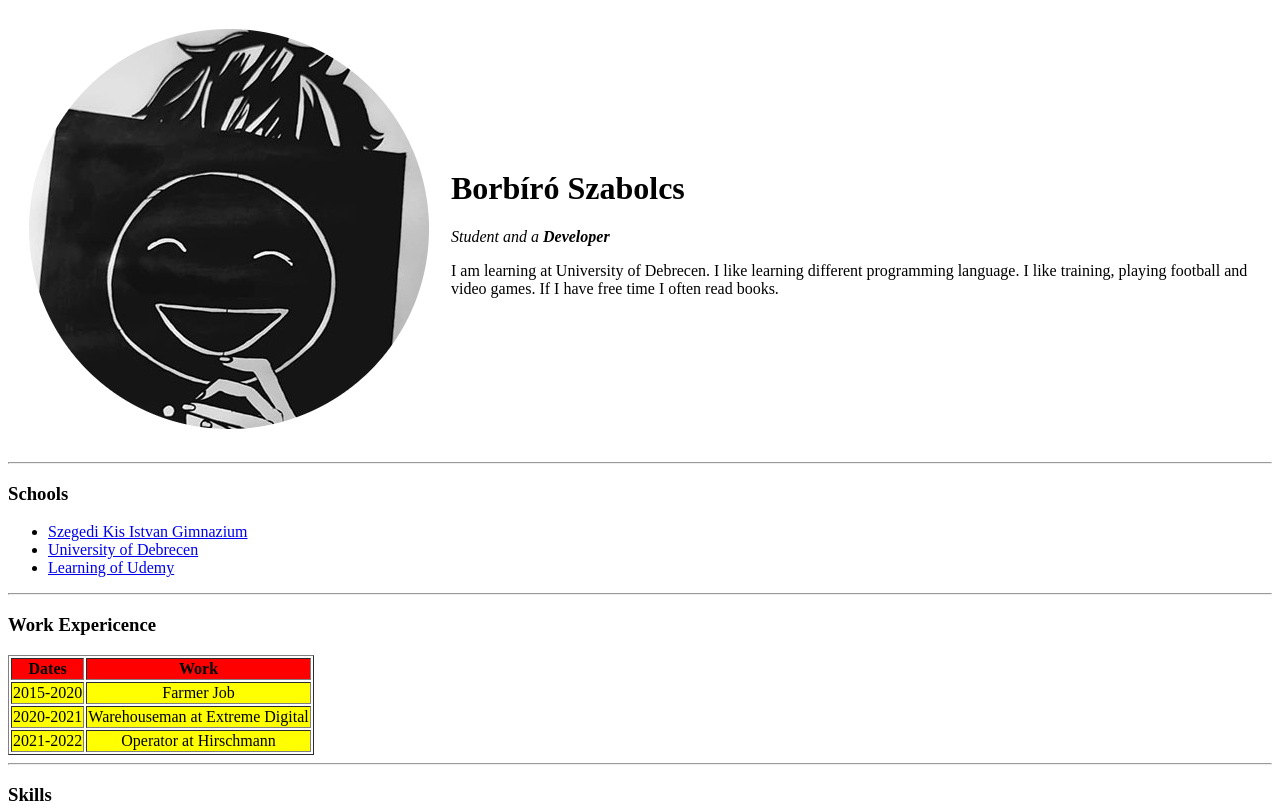
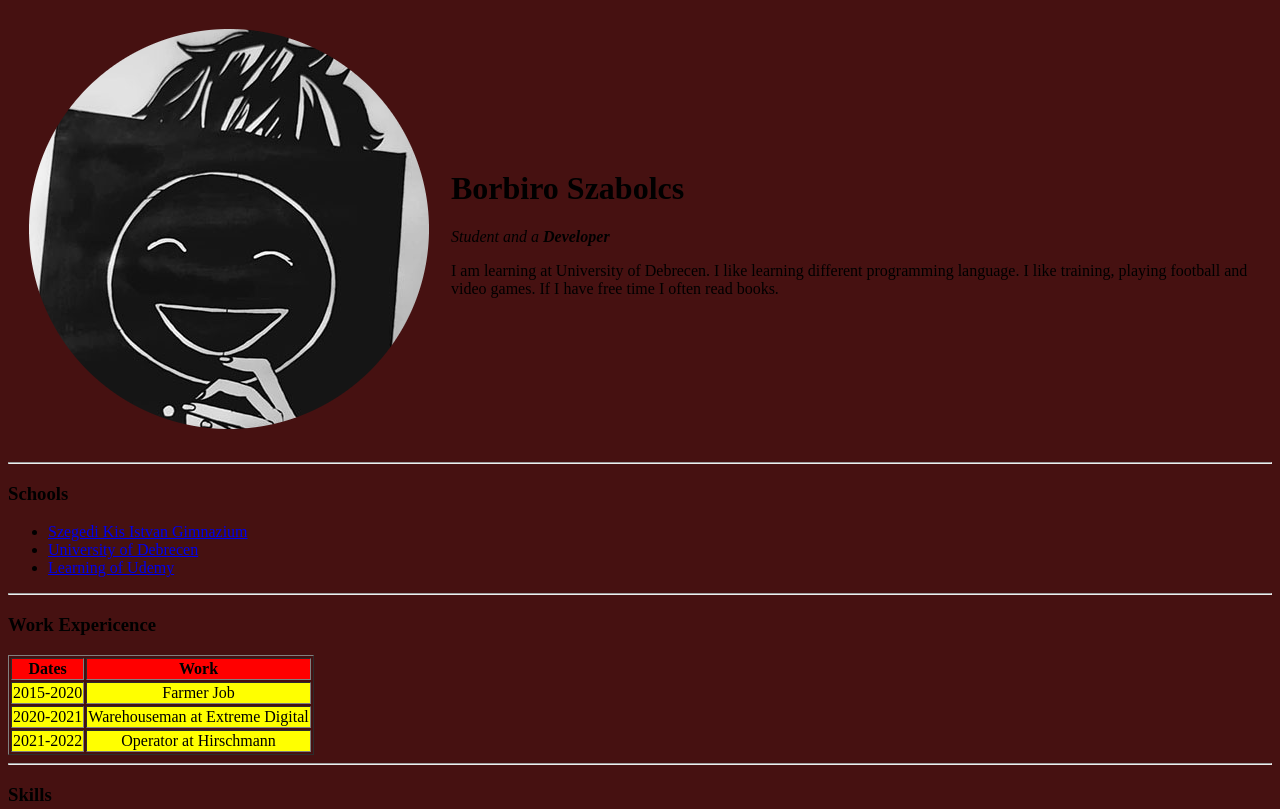
Before and after one commit to Borbiro/CV, a plain HTML site: page index.html in a window 1280 px wide. Shown: the top 809 px of the page. Drawn offline with Linux system fonts and the light colour scheme.

Commit message:
Update index.html
Start CSS

```diff
--- a/index.html
+++ b/index.html
@@ -6,12 +6,12 @@
   <title>Szabolcs's Personal Site</title>
 </head>
 
-<body>
+<body style="background-color: #461111;">
   <table cellspacing="20">
     <tr>
       <td><img src="Images/image-modified.png" alt="Szabolcs alternativ picture"></td>
       <td>
-        <h1>Borbíró Szabolcs</h1>
+        <h1>Borbiro Szabolcs</h1>
         <p><em>Student and a <strong>Developer</strong></em></p>
 
         <p>
```
